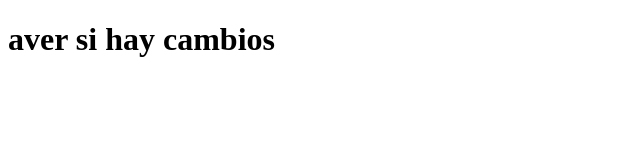
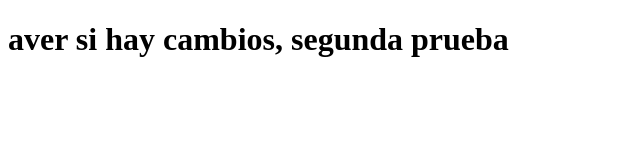
Before and after one commit to DavidGuevaraCH/PG1-DavidGuevara, a plain HTML site: page index.html in a window 1280 px wide. Shown: the whole page, without its empty margins (0-640 px from the left). Drawn offline with Linux system fonts and the light colour scheme.

Commit message:
primera actualización

```diff
--- a/index.html
+++ b/index.html
@@ -5,7 +5,7 @@
     <meta http-equiv="X-UA-Compatible" content="IE=edge">
     <meta name="viewport" content="width=device-width, initial-scale=1.0">
     <title>Documento de Prueba</title>
-    <h1>aver si hay cambios</h1>
+    <h1>aver si hay cambios, segunda prueba</h1>
 </head>
 <body>
 
```
